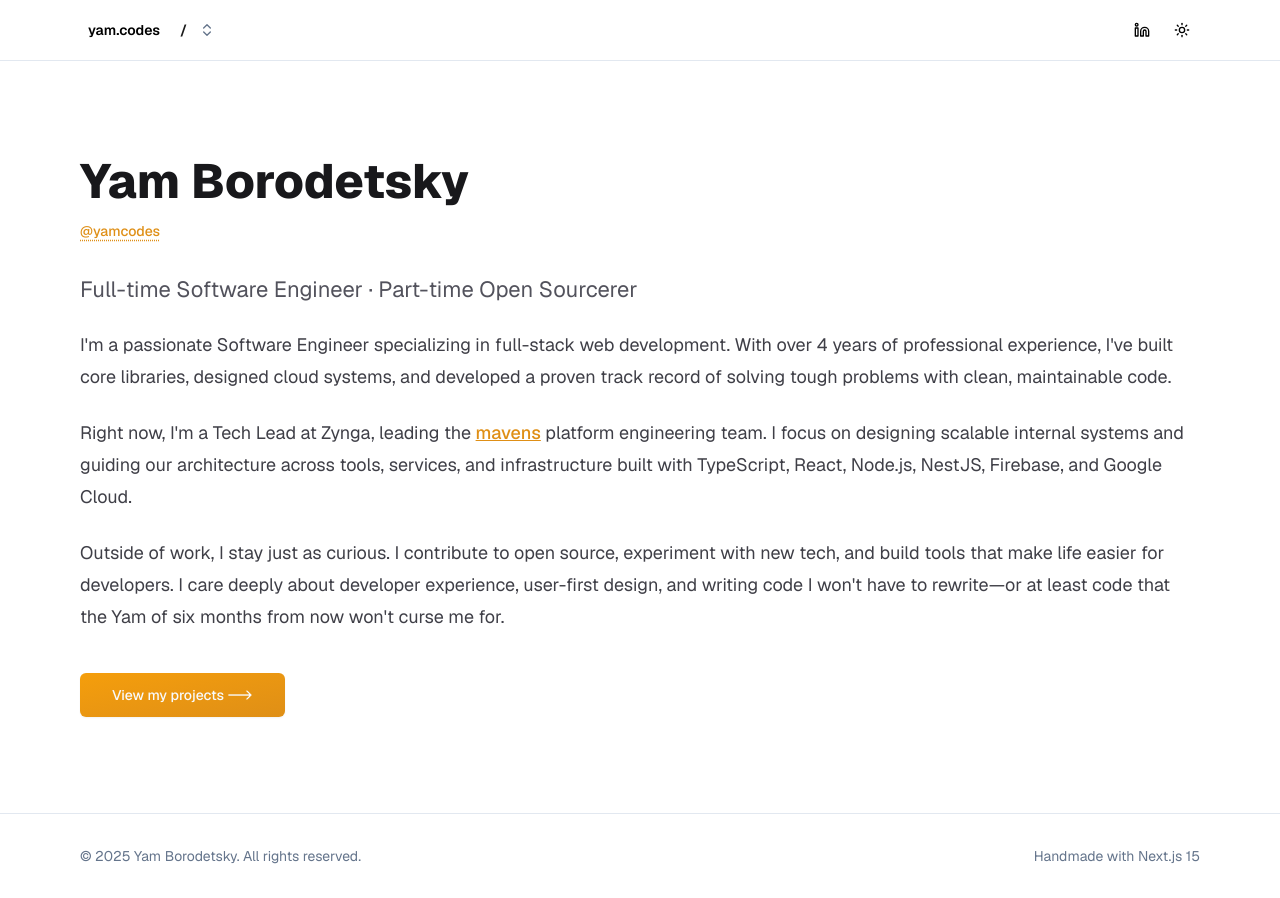
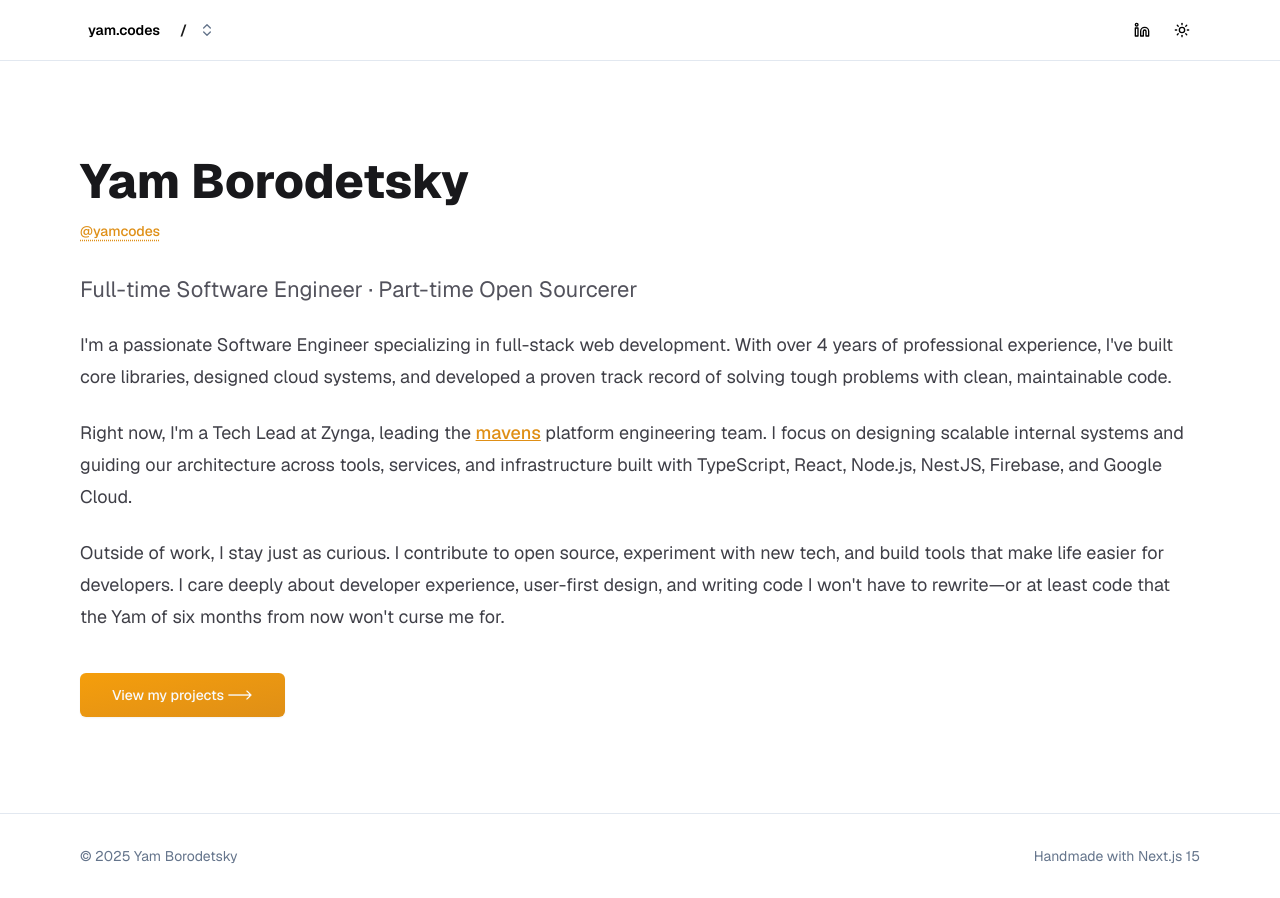
Before and after one commit to yamcodes/yam.codes, a Next.js app: page / in a window 1280 px wide. Built offline with nearby package versions, Linux system fonts and the light colour scheme; some icons are missing.

Commit message:
fix: update footer copyright text
- Removed "All rights reserved" from the footer copyright statement for a cleaner presentation.

```diff
--- a/src/components/footer.tsx
+++ b/src/components/footer.tsx
@@ -3,7 +3,7 @@ export default function Footer() {
 		<footer className="border-t py-6 md:py-8">
 			<div className="container max-w-6xl mx-auto px-4 flex flex-col md:flex-row justify-between items-center">
 				<div className="text-sm text-muted-foreground">
-					© {new Date().getFullYear()} Yam Borodetsky. All rights reserved.
+					© {new Date().getFullYear()} Yam Borodetsky
 				</div>
 				<div className="text-sm text-muted-foreground mt-2 md:mt-0">
 					Handmade with Next.js 15
```
